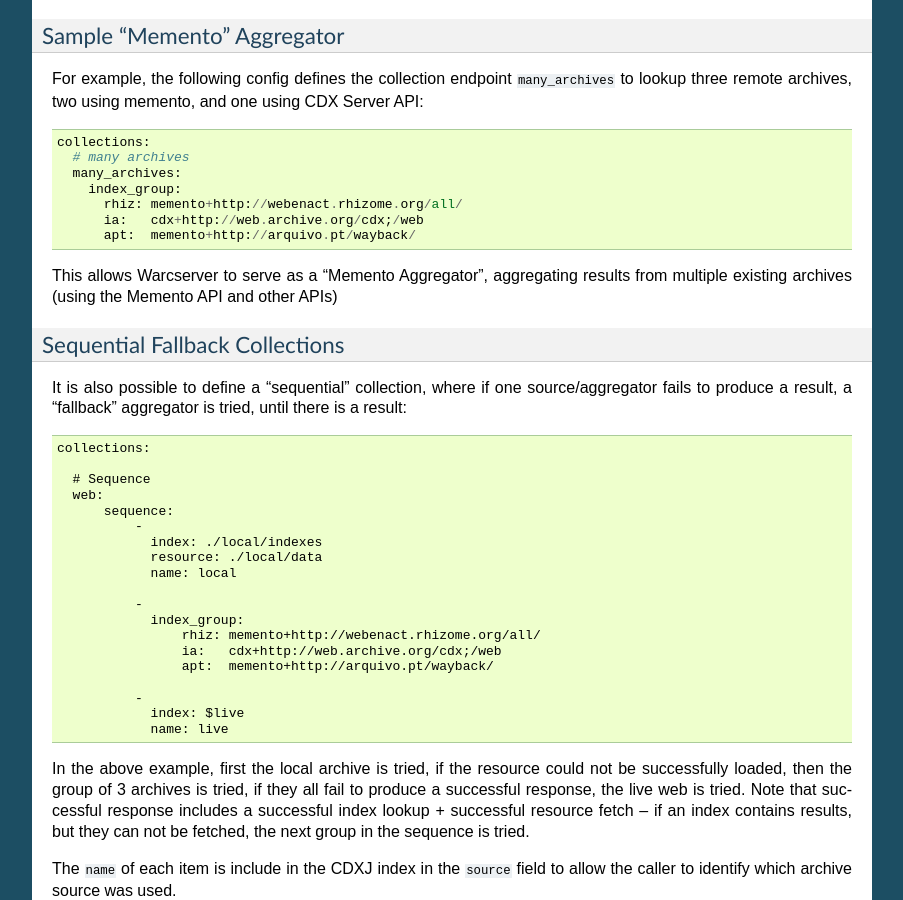
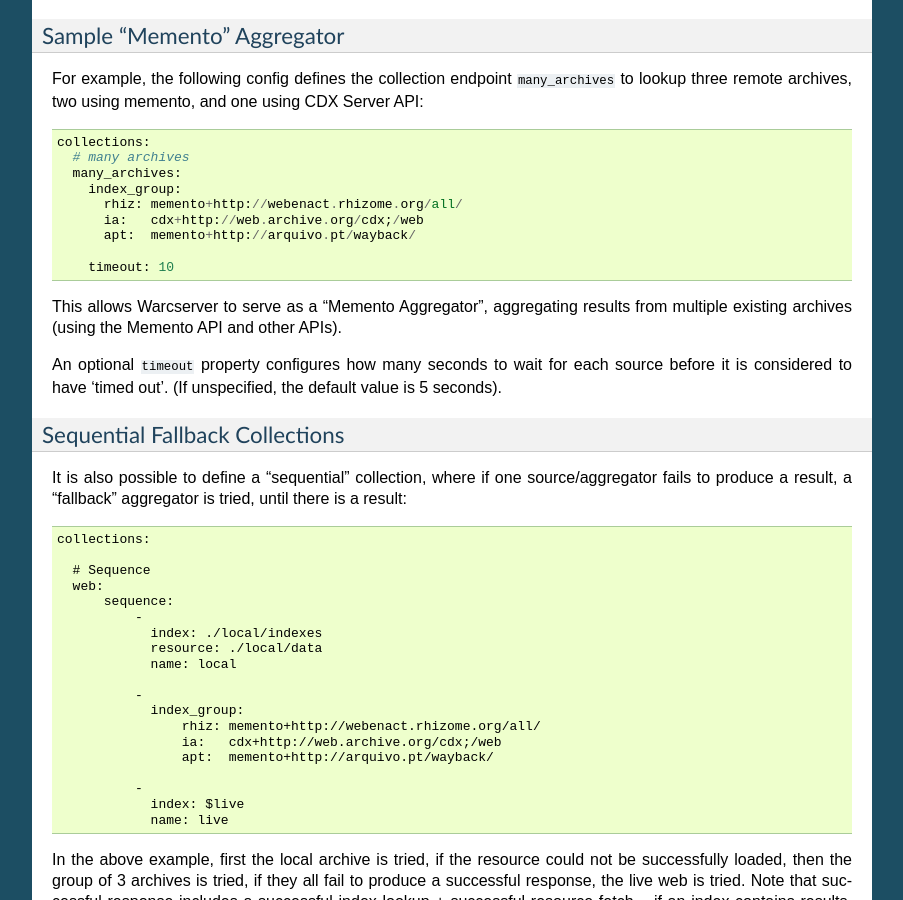
Before and after one commit to webrecorder/pywb, a Sphinx documentation site: the page built from docs/manual/warcserver.rst, in a window 1280 px wide and 900 px high, scrolled down 3593 px. Shown: the whole window, without its empty margins (198-1101 px from the left). Built offline with Sphinx 7.4.7, drawn with Linux system fonts in a browser that asks for light colours; pages that are not in the unit, such as notebooks, are missing from menus.

Commit message:
aggregator timeout fixes (#310): - fix memento aggregation if timeout is 0.0 - use default timeout (5.0), instead of default to 0.0 and failing - add 'timeout' property to warcserver aggregation tests - docs: mention property in warcserver docs also

```diff
--- a/docs/manual/warcserver.rst
+++ b/docs/manual/warcserver.rst
@@ -216,8 +216,13 @@ lookup three remote archives, two using memento, and one using CDX Server API::
         ia:   cdx+http://web.archive.org/cdx;/web
         apt:  memento+http://arquivo.pt/wayback/
 
+      timeout: 10
+
 This allows Warcserver to serve as a "Memento Aggregator", aggregating results from
-multiple existing archives (using the Memento API and other APIs)
+multiple existing archives (using the Memento API and other APIs).
+
+An optional ``timeout`` property configures how many seconds to wait for each source before
+it is considered to have 'timed out'. (If unspecified, the default value is 5 seconds).
 
 Sequential Fallback Collections
 """""""""""""""""""""""""""""""
```
Also changed, not shown: 3 other files.
